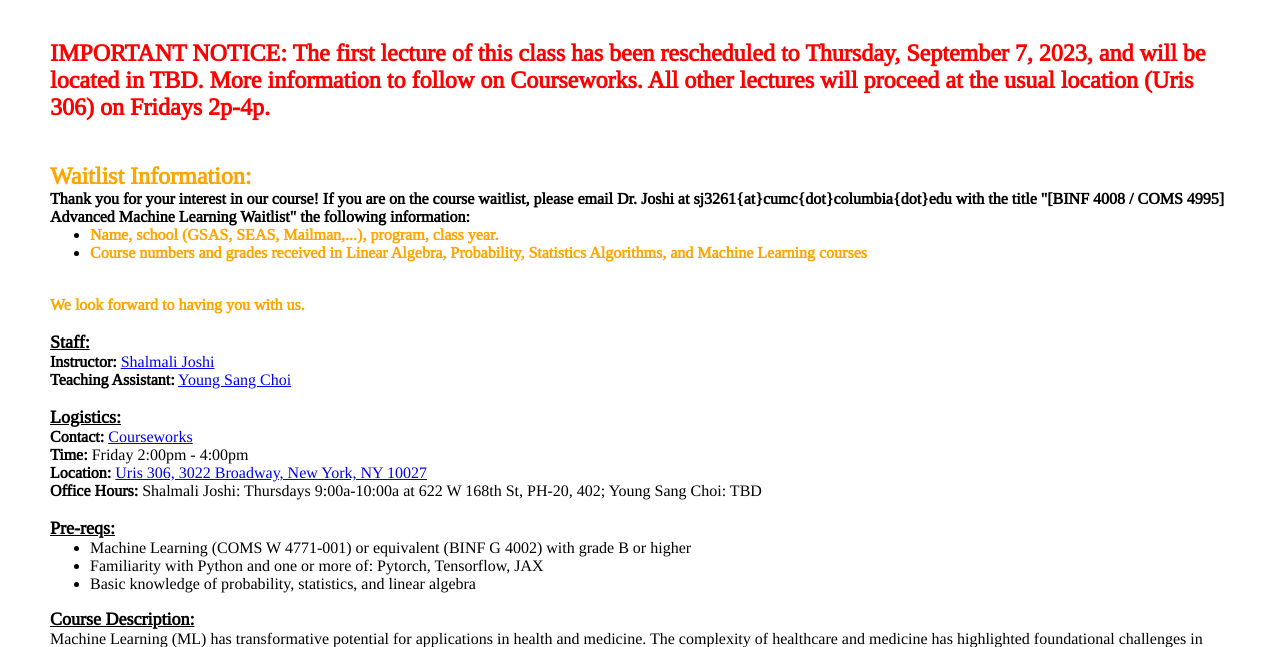
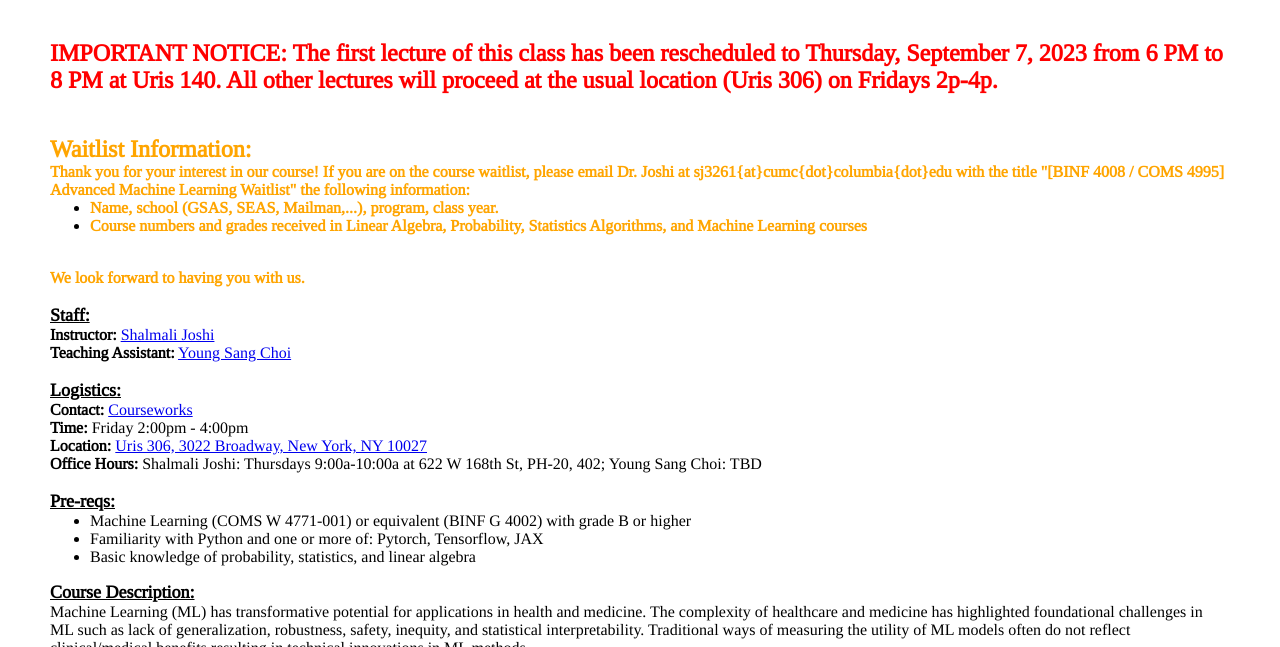
Before and after one commit to reAIM-Lab/binf4008, a plain HTML site: page index.html in a window 1280 px wide. Shown: the part 153-800 px from the top of the page. Drawn offline with nearby package versions, Linux system fonts and the light colour scheme.

Commit message:
Update index.html

```diff
--- a/index.html
+++ b/index.html
@@ -22,15 +22,12 @@
 
 <br>
 
-<h3><b><font color="red"> IMPORTANT NOTICE: The first lecture of this class has been rescheduled to Thursday, September 7, 2023, and will be located in TBD. More information to follow on Courseworks. All other lectures will proceed at the usual location (Uris 306) on Fridays 2p-4p.</font></b></h3>
+<h3><b><font color="red"> IMPORTANT NOTICE: The first lecture of this class has been rescheduled to Thursday, September 7, 2023 from 6 PM to 8 PM at Uris 140. All other lectures will proceed at the usual location (Uris 306) on Fridays 2p-4p.</font></b></h3>
 
 <br>
 
 <h3><b><font color ="orange">Waitlist Information:</font></b></h4>
-<b>Thank you for your interest in our course! If you are on the course waitlist, please email Dr. Joshi at sj3261{at}cumc{dot}columbia{dot}edu with the title "[BINF 4008 / COMS 4995] Advanced Machine Learning Waitlist" the following information:</b>
-
-<br>
-
+<b><font color ="orange">Thank you for your interest in our course! If you are on the course waitlist, please email Dr. Joshi at sj3261{at}cumc{dot}columbia{dot}edu with the title "[BINF 4008 / COMS 4995] Advanced Machine Learning Waitlist" the following information:</font></b>
 <ul>
 <li><b><font color ="orange">Name, school (GSAS, SEAS, Mailman,...), program, class year.</font></b></li>
 <li><b><font color ="orange">Course numbers and grades received in Linear Algebra, Probability, Statistics Algorithms, and Machine Learning courses</font></b></li>
```
